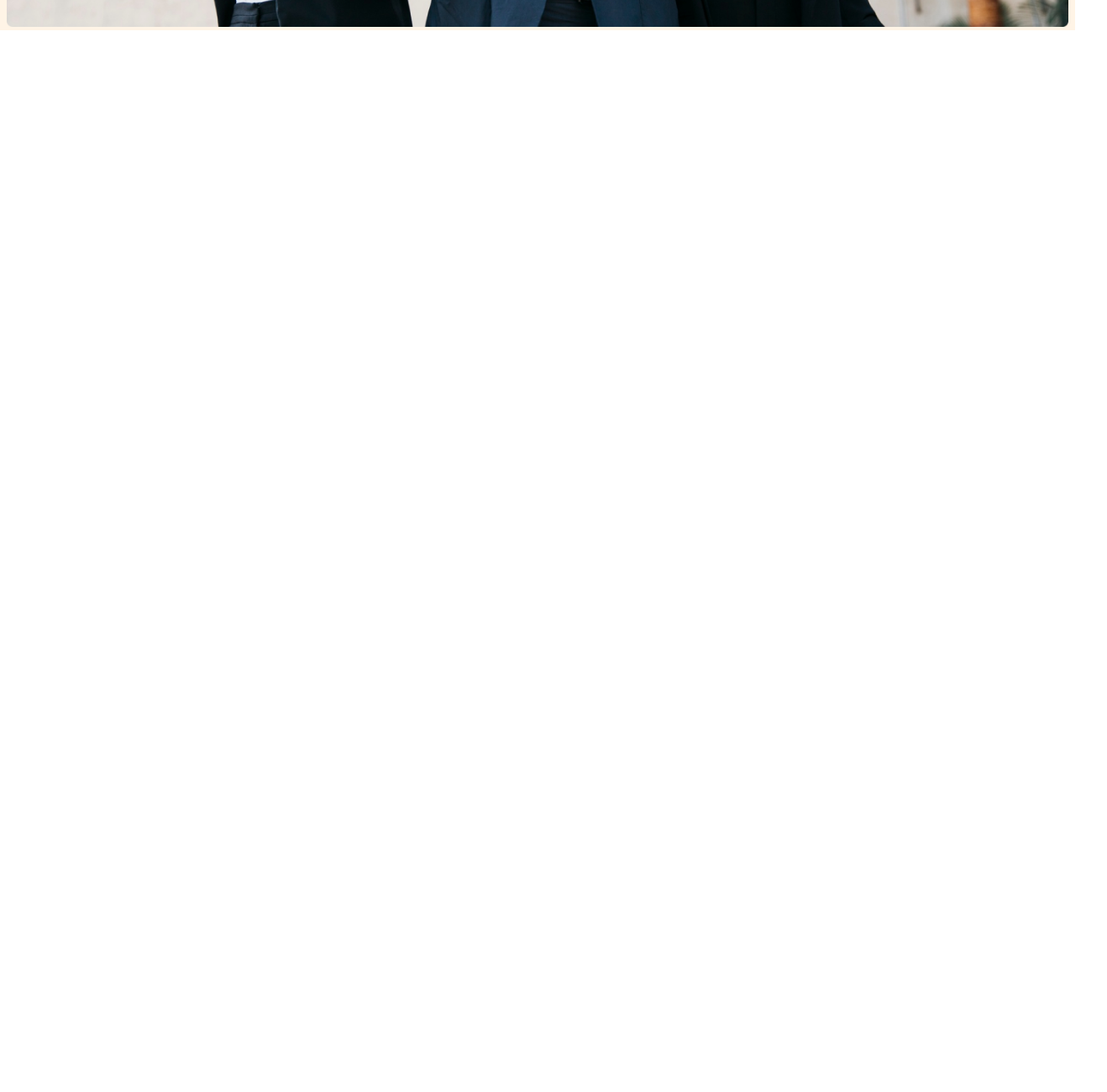
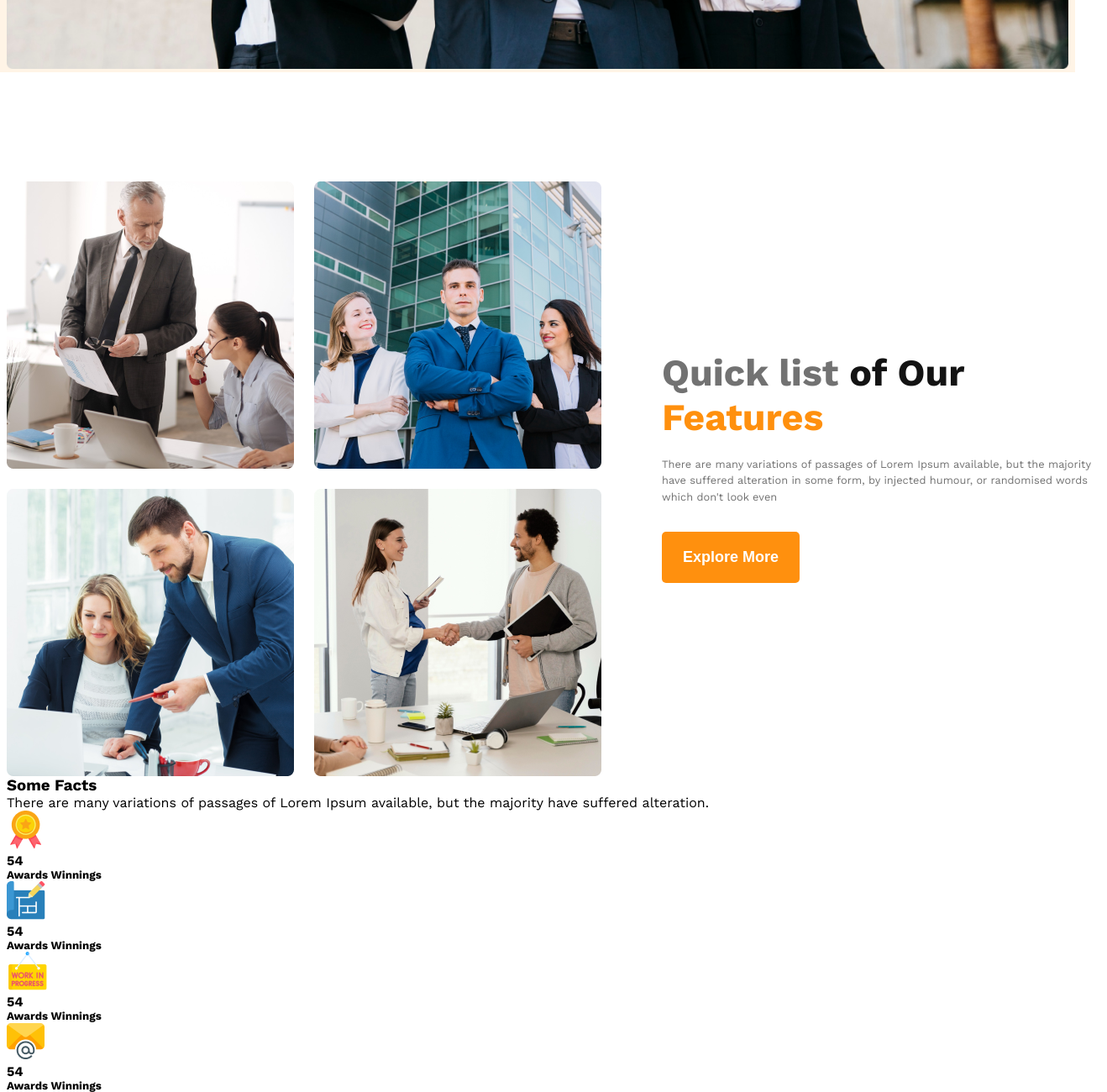
Before and after one commit to abdullah-shamim-2004/g3-artitecs-website, a plain HTML site: page index.html in a window 1280 px wide. Shown: the part 927-2227 px from the top of the page at 84% size, 1318 px wide, since content can reach past the window. Before the commit the page ends 963 px from the top, so only its background shows below. Drawn offline with nearby package versions, Linux system fonts and the light colour scheme.

Commit message:
added some style and img

```diff
--- a/index.html
+++ b/index.html
@@ -28,8 +28,61 @@ Group of Architects
                 <img class="banner-img" src="images/banner.png" alt="banner image">
         </div>
     </header>
-    <main>
+    <main class="main">
+        <section>
+            <div class="teams display-flex">
+                <div class="team-photo">
+                    <img class="p1" src="images/team1.png" alt="Two artitects are descusing.">
+                    <img src="images/team2.png" alt="Two artitects are descusing.">
+                    <img src="images/team3.png" alt="Two artitects are descusing.">
+                    <img src="images/team4.png" alt="Two artitects are descusing.">
+                </div>
+                <div class="features ">
+                    <h3 class="section-title"><span id="t1" class="dark-03">Quick list</span> <span id="t2" class="dark-01">of Our</span> <span id="t3" class="orange">Features</span></h3>
+                    <p class="feature-details dark-03">There are many variations of passages of Lorem Ipsum available, but the majority have suffered alteration in some form, by injected humour, or randomised words which don't look even</p>
+                    <button class="btn-primary">Explore More</button>
+                </div>
+            </div>
+        </section>
+        <!-- section for some facts -->
+         <section class="some-facts">
+            <div class="fact-container">
+                <h3 class="fact-title">Some Facts</h3>
+                <p class="fact-description">There are many variations of passages of Lorem Ipsum available, but the majority have suffered alteration.</p>
+                <div class="fact-card-container">
+                    <div class="card">
+                        <div>
+                            <img src="images/icons/ribon.png" alt="">
+                            <h4>54</h4>
+                            <h5>Awards Winnings</h5>
+                        </div>
+                    </div>
+                    <div class="card">
+                        <div>
+                            <img src="images/icons/projects.png" alt="">
+                            <h4>54</h4>
+                            <h5>Awards Winnings</h5>
+                        </div>
+                    </div>
+                    <div class="card">
+                        <div>
+                            <img src="images/icons/customers.png" alt="">
+                            <h4>54</h4>
+                            <h5>Awards Winnings</h5>
+                        </div>
+                    </div>
+                    <div class="card">
+                        <div>
+                            <img src="images/icons/email.png" alt="">
+                            <h4>54</h4>
+                            <h5>Awards Winnings</h5>
+                        </div>
+                    </div>
 
+                </div>
+
+            </div>
+         </section>
     </main>
     <footer>
 
--- a/style.css
+++ b/style.css
@@ -30,6 +30,9 @@
 .bg-color-01{
     background-color: rgba(255, 144, 14, 0.1);
 }
+.orange{
+    color: #ff900e;
+}
 
 .btn-primary{
     background-color: #ff900e;
@@ -42,7 +45,10 @@
     cursor: pointer;
 }
 
-
+.section-title{
+    font-size: 2.8rem;
+    margin-bottom: 1.25rem;
+}
 
 
 
@@ -80,7 +86,9 @@
 
 /* banner styling */
 
-
+.banner{
+    margin-top: 50px;
+}
 .banner-content{
     max-width: 850px;
     margin: 0 auto;
@@ -105,12 +113,66 @@
 .banner-img{
     max-inline-size: 100%;
 }
+/* main */
+.main{
+    max-width: 1440px;
+    margin-top: 130px;
+    margin-left: auto;
+    margin-right: auto;
+    padding-left: 0.5rem;
+    padding-right: 0.5rem;
+}
+
+/* team and feature styling */
+
+.teams{
+    justify-content: space-between;
+    align-items: center;
+
+}
+.team-photo{
+    display: grid;
+    grid-template-columns: repeat(2, 1fr);
+    gap: 1.5rem;
+}
+
+.features{
+    min-width: 530px;
+    margin-left: 4.5rem;
+    text-align: start;
+}
 
 
+#t3{
+    color: #ff900e;
+}
+.feature-details{
+    font-size: 0.8rem;
+    line-height: 1.2rem;
+    margin-bottom: 2rem;
+}
+/* style for some facts */
+.some-facts{}
+.fact-container{}
+.fact-title{
+
+}
 /* media quary styling */
 @media screen and (max-width: 576px){
     .nav-bar,
-    .nav-items{
+    .nav-items,
+    .teams{
         flex-direction: column;
     }
+    .team-photo{
+        grid-template-columns: repeat(1, 1fr);
+
+    }
+    .features{
+        margin: auto;
+        padding: auto;
+    }
+    .p1{
+       object-fit: 100%;
+    }
 }
```
